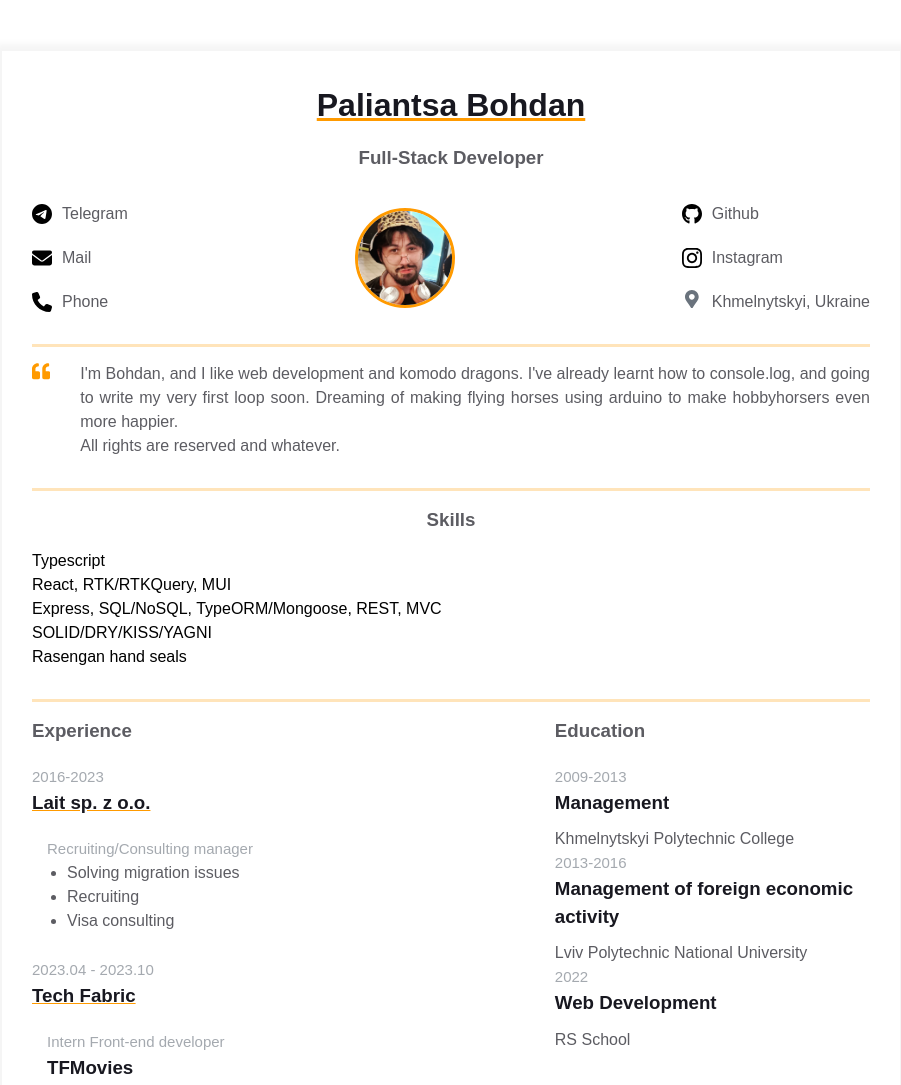
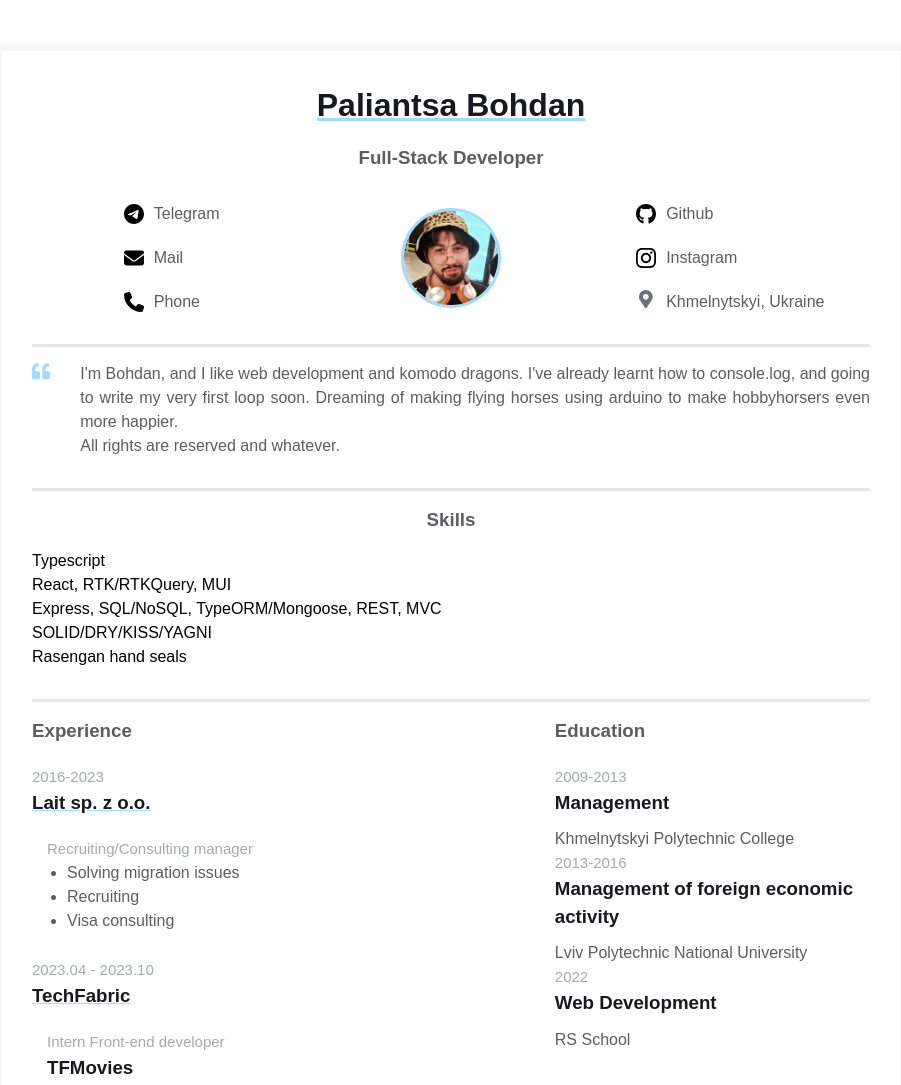
Before and after one commit to h4vefundieyoung/homepage, a plain HTML site: page index.html in a window 1280 px wide. Shown: the top 1085 px of the page, without its empty margins (189-1090 px from the left). Drawn offline with Linux system fonts and the light colour scheme.

Commit message:
feat/implement contacts block styling

```diff
--- a/index.html
+++ b/index.html
@@ -6,6 +6,7 @@
   <meta name="viewport" content="width=device-width, initial-scale=1" />
   <title>Résumé</title>
   <link rel="stylesheet" href="styles.css" />
+  <link rel="stylesheet" href="./styles/index.css">
 </head>
 
 <body>
@@ -17,6 +18,8 @@
           <h3 class="contact-info__sub-header">Full-Stack Developer</h3>
           <div class="contact_info_container fh">
             <div class="contact-info__block">
+              <div class="contact-info__items-outer-container">
+                <div class="contact-info__items-inner-container">
                   <a href="https://t.me/stolenville" rel="author" class="contact-info__item">
                     <div class="contact-info__item-icon-wrapper">
                       <svg xmlns="http://www.w3.org/2000/svg" viewBox="0 0 496 512">
@@ -45,10 +48,14 @@
                     <span>Phone</span>
                   </a>
                 </div>
+              </div>
+            </div>
             <div class="contact-info__block contact-info__block--center">
               <img class="contact-info__avatar" src="assets/face.jpg" alt="Avatar" />
             </div>
             <div class="contact-info__block">
+              <div class="contact-info__items-outer-container">
+                <div class="contact-info__items-inner-container">
                   <a rel="author" href="https://github.com/h4vefundieyoung" class="contact-info__item">
                     <div class="contact-info__item-icon-wrapper">
                       <svg xmlns="http://www.w3.org/2000/svg" viewBox="0 0 496 512">
@@ -78,6 +85,8 @@
                     </div>
                     <span>Khmelnytskyi, Ukraine</span>
                   </a>
+                </div>
+              </div>
             </div>
           </div>
         </div>
@@ -142,7 +151,7 @@
               <div class="experiences__company">
                 <div class="experiences__company-header">
                   <span class="experiences__company-header-durability">2023.04 - 2023.10</span>
-                  <h3 class="experiences__company-header-name">Tech Fabric</h3>
+                  <h3 class="experiences__company-header-name">TechFabric</h3>
                 </div>
                 <div class="experiences__company-project">
                   <span class="experiences__company-project-role">Intern Front-end developer</span>
@@ -171,9 +180,7 @@
               <div class="additional-info__education">
                 <h3 class="additional-info__education-header">Education</h3>
                 <div class="additional-info__education-university">
-                  <span class="additional-info__education-university-durability"
-                    >2009-2013</span
-                  >
+                  <span class="additional-info__education-university-durability">2009-2013</span>
                   <h3 class="additional-info__education-university-speciality">
                     Management
                   </h3>
@@ -182,9 +189,7 @@
                   </p>
                 </div>
                 <div class="additional-info__education-university">
-                  <span class="additional-info__education-university-durability"
-                    >2013-2016</span
-                  >
+                  <span class="additional-info__education-university-durability">2013-2016</span>
                   <h3 class="additional-info__education-university-speciality">
                     Management of foreign economic activity
                   </h3>
@@ -193,9 +198,7 @@
                   </p>
                 </div>
                 <div class="additional-info__education-university">
-                  <span class="additional-info__education-university-durability"
-                    >2022</span
-                  >
+                  <span class="additional-info__education-university-durability">2022</span>
                   <h3 class="additional-info__education-university-speciality">
                     Web Development
                   </h3>
--- /dev/null
+++ b/styles/contacts.css
@@ -0,0 +1,27 @@
+.contact-info__block {
+  flex: 1;
+}
+
+.contact-info__item span {
+  transition: color .3s ease-in-out;
+}
+
+.contact-info__item-icon-wrapper path {
+  transition: fill .3s ease-in-out;
+}
+
+.contact-info__item:hover path {
+  fill: var(--svg-hover-color)
+}
+.contact-info__item:hover span {
+  color: var(--text-hover-color)
+}
+
+.contact-info__block--center {
+  align-items: center;
+}
+
+.contact-info__items-outer-container {
+  display: flex;
+  justify-content: center;
+}
--- /dev/null
+++ b/styles/index.css
@@ -0,0 +1,8 @@
+@import url(./contacts.css);
+
+body {
+  --border-color: #aaaaaa45;
+  --text-decoration-color: #21aefa6e;
+  --text-hover-color: #64a4ed;
+  --svg-hover-color: #64a4ed;
+}
```
Also changed, not shown: styles/custom.css (deleted). Lines whose indentation alone changed are shown as unchanged.
